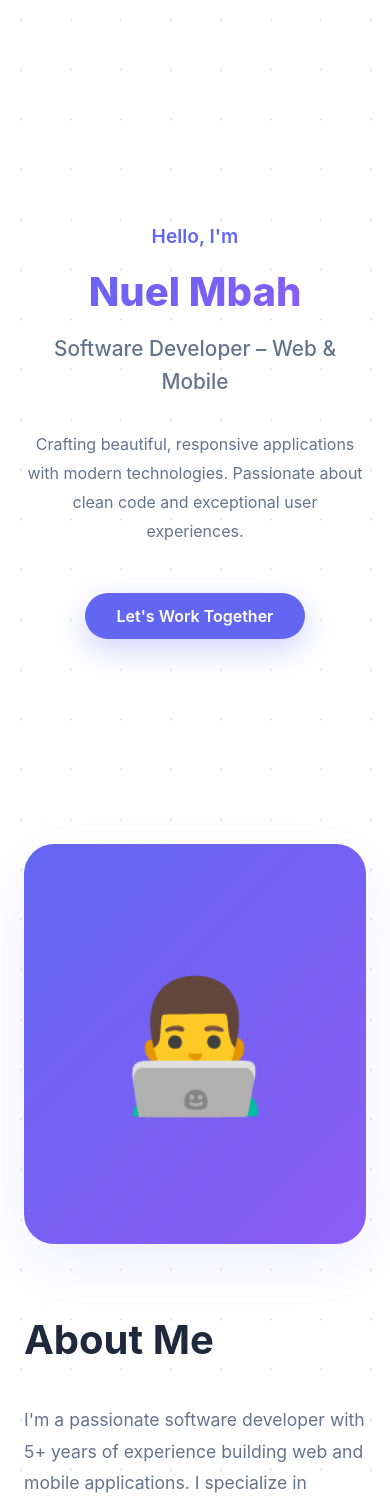
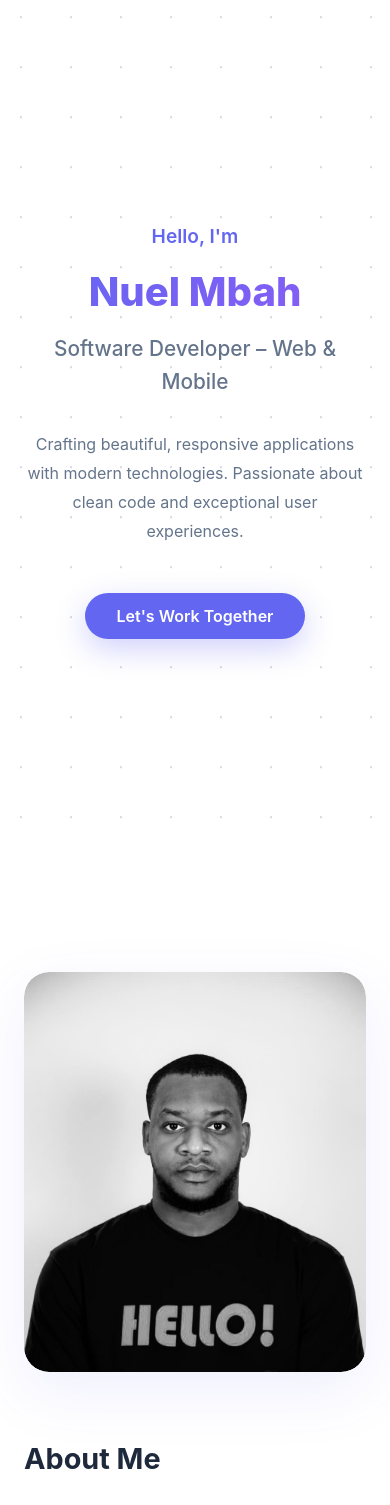
Before and after one commit to Emmanuelmyk/portfolio, a React (Vite) app: page / in a window 390 px wide. Shown: the top 1505 px of the page. Built offline with nearby package versions, Linux system fonts and the light colour scheme.

Commit message:
profile image

```diff
--- a/src/components/About/About.css
+++ b/src/components/About/About.css
@@ -1,6 +1,7 @@
+/* src/components/About/About.css */
 .about {
-  padding: 0;
-  /* background: var(--bg-white); */
+  padding: 8rem 0;
+  background: var(--bg-white);
 }
 
 .about-content {
@@ -14,13 +15,19 @@
   width: 100%;
   height: 500px;
   border-radius: 30px;
-  background: linear-gradient(135deg, var(--primary) 0%, #8b5cf6 100%);
+  overflow: hidden;
+  box-shadow: var(--shadow);
   display: flex;
   align-items: center;
   justify-content: center;
-  font-size: 8rem;
-  color: white;
-  box-shadow: var(--shadow);
+}
+
+.about-image img {
+  width: 100%;
+  height: 100%;
+  object-fit: cover;
+  object-position: center;
+  border-radius: 30px;
 }
 
 .about-text h2 {
@@ -43,5 +50,18 @@
 
   .about-image {
     height: 400px;
+    border-radius: 25px;
+  }
+
+  .about-image img {
+    border-radius: 25px;
+  }
+
+  .about-text h2 {
+    font-size: 1.8rem;
+  }
+
+  .about-text p {
+    font-size: 1rem;
   }
 }
--- a/src/components/About/About.jsx
+++ b/src/components/About/About.jsx
@@ -1,4 +1,4 @@
-// ==================== src/components/About/About.jsx ====================
+// src/components/About/About.jsx
 import React from "react";
 import "./About.css";
 
@@ -7,7 +7,9 @@ const About = () => {
     <section id="about" className="about">
       <div className="container">
         <div className="about-content">
-          <div className="about-image">👨‍💻</div>
+          <div className="about-image">
+            <img src="/assets/MyPassport.jpg" alt="Profile" />
+          </div>
           <div className="about-text">
             <h2>About Me</h2>
             <p>
--- a/src/styles/global.css
+++ b/src/styles/global.css
@@ -30,7 +30,7 @@ body {
   /* More visible dot pattern */
   background-image: radial-gradient(
     circle at 1px 1px,
-    rgba(39, 42, 116, 0.129) 1.5px,
+    rgba(39, 42, 116, 0.181) 1.5px,
     transparent 0
   );
   background-size: 35px 35px;
```
Also changed, not shown: public/assets/MyPassport.jpg (added).
